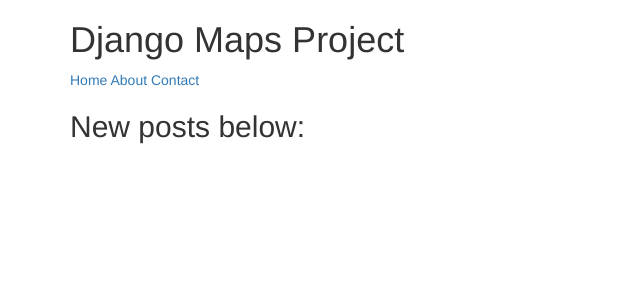
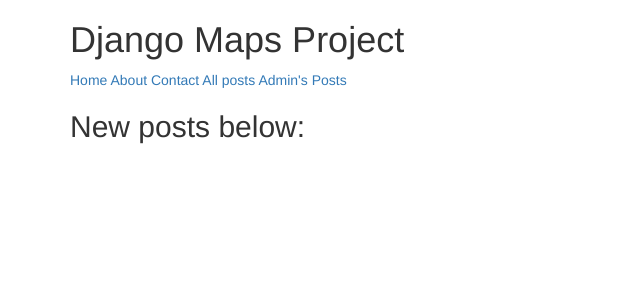
Before and after one commit to OrangeKing/pyRecommender, a Django app: page /posts/ in a window 1280 px wide. Shown: the top 300 px of the page, without its empty margins (0-640 px from the left). Run offline with Django 3.2, Linux system fonts and the light colour scheme; data that the repository does not hold is empty; some libraries are stand-ins or nearby versions.

Commit message:
Post filtering completed

```diff
--- a/src/maps/templates/post_list.html
+++ b/src/maps/templates/post_list.html
@@ -8,7 +8,7 @@
 <ul class="list-unstyled">
 {% for obj in object_list %}
     <li>
-        <h3>{{ obj }}</h3>
+        <h3><a href="/posts/{{ obj.slug }}">{{ obj }}</a></h3>
         <div align="right"><b>{{obj.author}}</b></div>
         <p>{{ obj.contents}}<br>
             <i>{{obj.timestamp}}</i>
--- a/src/maps/views.py
+++ b/src/maps/views.py
@@ -41,8 +41,3 @@ class PostDetailView(DetailView):
     def get_context_data(self, *args, **kwargs):
         context = super(PostDetailView, self).get_context_data(*args, **kwargs)
         return context
-
-    def get_object(self, *args, **kwargs):
-        rest_id = self.kwargs.get('rest_id')
-        obj = get_object_or_404(Post, id=rest_id)
-        return obj
--- a/src/project/urls.py
+++ b/src/project/urls.py
@@ -30,6 +30,6 @@ urlpatterns = [
     url(r'^test-page/', include('django.contrib.flatpages.urls')),
 
     url(r'^posts/$', PostListView.as_view()),
-    url(r'^posts/(?P<slug>\w+)/$', PostListView.as_view()),
-    url(r'^posts/(?P<rest_id>\w+)/$', PostDetailView.as_view()),
+    url(r'^posts/user/(?P<slug>\w+)/$', PostListView.as_view()),
+    url(r'^posts/(?P<slug>[\w-]+)/$', PostDetailView.as_view()),
 ]
--- a/src/templates/snippets/navbar.html
+++ b/src/templates/snippets/navbar.html
@@ -3,4 +3,6 @@
     <a href="/">Home</a>
     <a href="/about/">About</a>
     <a href="/contact/">Contact</a>
+    <a href="/posts/">All posts</a>
+    <a href="/posts/user/admin">Admin's Posts</a>
 </div>
```
Also changed, not shown: src/maps/models.py (+17 -4 lines), src/maps/migrations/0007_post_slug.py (added).
